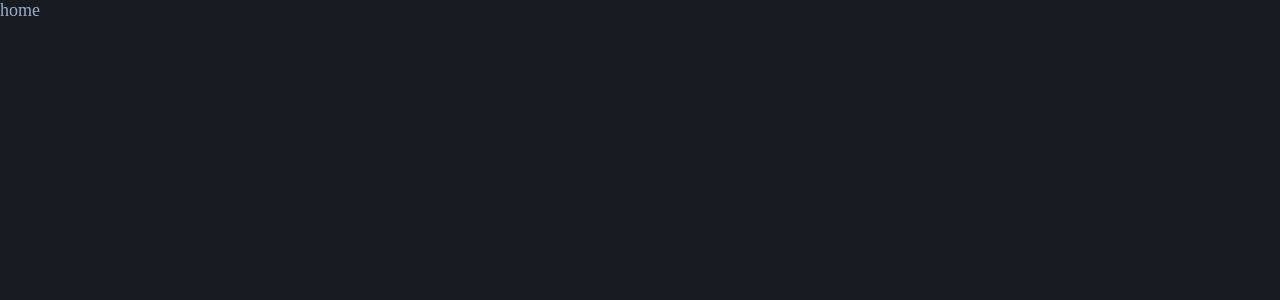
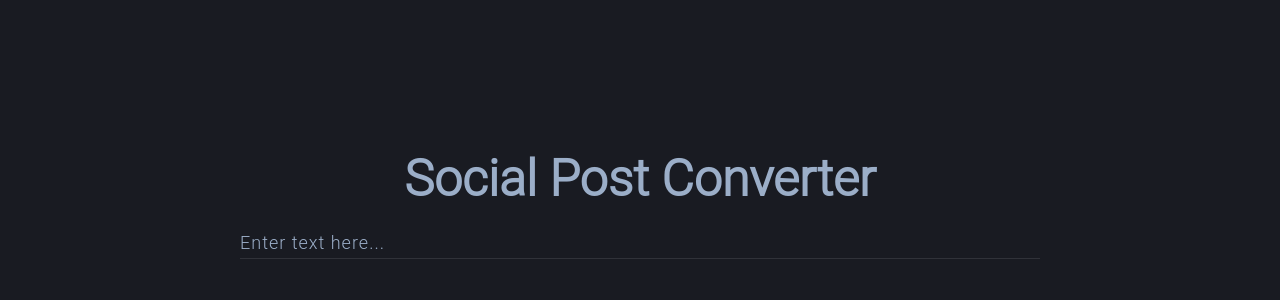
Before and after one commit to cyberfrogg/social-post-converter, a React (Create React App) app: page / in a window 1280 px wide. Shown: the top 300 px of the page. Built offline with nearby package versions, Linux system fonts and the light colour scheme.

Commit message:
basic ui

```diff
--- a/package.json
+++ b/package.json
@@ -3,6 +3,7 @@
   "version": "0.1.0",
   "private": true,
   "dependencies": {
+    "@reduxjs/toolkit": "^1.9.5",
     "@testing-library/jest-dom": "^5.17.0",
     "@testing-library/react": "^13.4.0",
     "@testing-library/user-event": "^13.5.0",
@@ -12,8 +13,10 @@
     "@types/react-dom": "^18.2.7",
     "react": "^18.2.0",
     "react-dom": "^18.2.0",
+    "react-redux": "^8.1.2",
     "react-router-dom": "^6.16.0",
     "react-scripts": "5.0.1",
+    "react-textarea-autosize": "^8.5.3",
     "typescript": "^4.9.5",
     "web-vitals": "^2.1.4"
   },
--- /dev/null
+++ b/src/components/landing/bigLandingTitle/bigLandingTitle.module.css
@@ -0,0 +1,12 @@
+.container{
+    width: 100%;
+    display: flex;
+    justify-content: center;
+    margin-top: 150px;
+    margin-bottom: 20px;
+}
+
+.title{
+    text-align: center;
+    font-size: 50px;
+}
--- /dev/null
+++ b/src/components/landing/bigLandingTitle/bigLandingTitle.tsx
@@ -0,0 +1,18 @@
+import React from "react";
+import classes from "./bigLandingTitle.module.css";
+
+interface BigLandingTitleProps {
+    children:  string | React.ReactElement | React.ReactElement[];
+}
+
+const BigLandingTitle = (props: BigLandingTitleProps) => {
+    return (
+        <div className={classes.container}>
+            <h1 className={classes.title}>
+                {props.children}
+            </h1>
+        </div>
+    );
+};
+
+export default BigLandingTitle;
--- /dev/null
+++ b/src/components/tool/actualPost/actualPost.module.css
@@ -0,0 +1,16 @@
+.container{
+    width: 100%;
+    margin-bottom: 20px;
+}
+
+.textarea{
+    width: 100%;
+    outline: 0 !important;
+    background: none;
+    border: none;
+    border-bottom: 1px solid rgba(255, 255, 255, 0.1);
+    font-weight: 100;
+    line-height: 30px;
+    letter-spacing: 1px;
+    resize: none
+}
--- /dev/null
+++ b/src/components/tool/actualPost/actualPost.tsx
@@ -0,0 +1,16 @@
+import React from "react";
+import classes from "./actualPost.module.css";
+import TextareaAutosize from "react-textarea-autosize";
+
+const ActualPost = () => {
+    return (
+        <div className={classes.container}>
+
+            <TextareaAutosize  className={classes.textarea}>
+                Enter text here...
+            </TextareaAutosize>
+        </div>
+    );
+};
+
+export default ActualPost;
--- /dev/null
+++ b/src/components/tool/tool.module.css
@@ -0,0 +1,5 @@
+.tool{
+    width: 100%;
+    max-width: 800px;
+    margin: 0 auto;
+}
--- /dev/null
+++ b/src/components/tool/tool.tsx
@@ -0,0 +1,13 @@
+import React from "react";
+import classes from "./tool.module.css";
+import ActualPost from "./actualPost/actualPost";
+
+const Tool = () => {
+    return (
+        <div className={classes.tool}>
+            <ActualPost/>
+        </div>
+    );
+};
+
+export default Tool;
--- a/src/index.css
+++ b/src/index.css
@@ -11,6 +11,7 @@
   padding: 0;
   font-size: 18px;
   color: var(--color-text-primary);
+  font-family: "Roboto Light", Arial, "Noto Sans";
 }
 
 body{
--- a/src/pages/home.tsx
+++ b/src/pages/home.tsx
@@ -1,9 +1,14 @@
 import React from "react";
+import BigLandingTitle from "../components/landing/bigLandingTitle/bigLandingTitle";
+import Tool from "../components/tool/tool";
 
 const Home = () => {
     return (
         <>
-            home
+            <BigLandingTitle>
+                Social Post Converter
+            </BigLandingTitle>
+            <Tool/>
         </>
     );
 };
```
Also changed, not shown: 1 other file (tests, documents, lock files or other folders).
